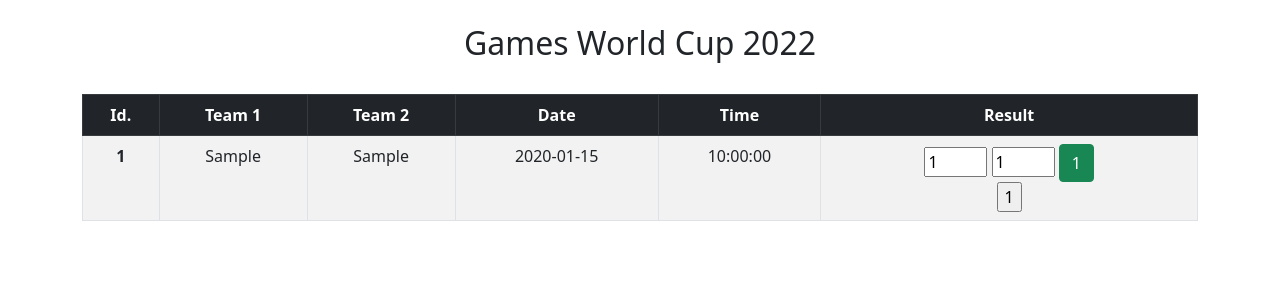
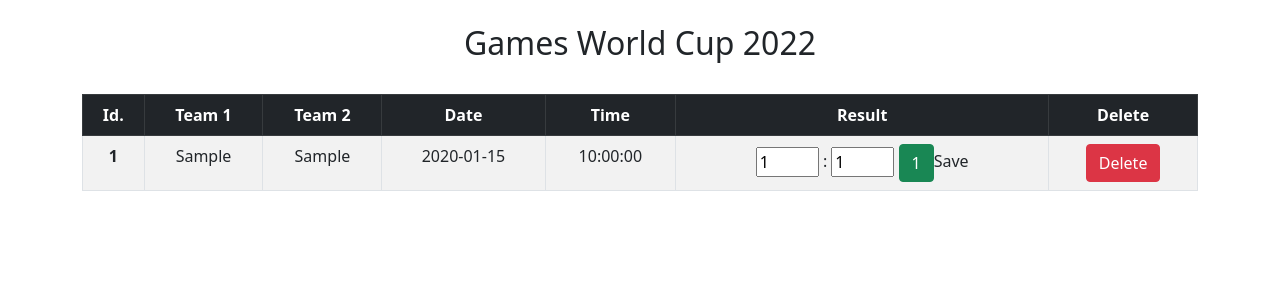
Before and after one commit to mateuszgua/game_typer, a Flask app: page /admin/game_edit in a window 1280 px wide. Shown: the part 56-356 px from the top of the page. Run offline with Flask 2, Linux system fonts and the light colour scheme; tables that the repository leaves empty hold one stand-in row (values such as "Sample post"); parts of the project's set-up code (start-up, migrations or seed data) failed here and were passed over; some libraries are stand-ins or nearby versions.

Commit message:
Fix: delete game, edit game result

```diff
--- a/game_app/templates/gamesedit.html
+++ b/game_app/templates/gamesedit.html
@@ -38,6 +38,7 @@
             <th scope="col">Date</th>
             <th scope="col">Time</th>
             <th scope="col">Result</th>
+            <th scope="col">Delete</th>
         </tr>
     </thead>
     <tbody>
@@ -49,17 +50,17 @@
                 <td>{{ game.game_day }}</td>
                 <td>{{ game.game_time }}</td>
                 <td>
-                    <body>
-                        <form method="POST">
-                            <!-- <input type="text" id="goals_team_1" name="goals_team_1" size="1" value="1">  -->
-                            <input type="text" id="team1" name="team1"size="1" value={{game.goals_team_1}}>
-                            <input type="text" id="team2" name="team2"size="1" value={{game.goals_team_2}}>
-                            <input class="btn btn-success" type="submit" value={{game.id}} name="action">
-                        </form>
-                        <form method="POST" action="{{ url_for('delete_game', game_id=game.id) }}">
-                            <input type="submit" name="delete" value={{game.id}} onclick="return confirm('Are you want to delte this game?')">
-                        </form>
-                    </body>
+                    <form method="POST" action="{{ url_for('game_edit', game_id=game.id) }}">
+                        <input type="text" id="team1" name="team1" size="1" value={{game.goals_team_1}}> :
+                        <input type="text" id="team2" name="team2" size="1" value={{game.goals_team_2}}>
+                        <input class="btn btn-success" type="submit" value={{game.id}} name="action">Save</input>
+                    </form>
+                </td>
+                <td>
+                    <form method="POST" action="{{ url_for('delete_game', game_id=game.id) }}">
+                        <input class="btn btn-danger" type="submit" name="delete" value="Delete"
+                        onclick="return confirm('Are you want to delte this game?')">
+                    </form>
                 </td>
             </tr>
         {% endfor %}
--- a/game_app/views.py
+++ b/game_app/views.py
@@ -243,6 +243,7 @@ def games():
             db_session.add(game)
             db_session.commit()
             flash('Add game successfully.')
+            return redirect(url_for('games'))
         flash('Whoops! There was a problem!')
     return render_template('gameslist.html', teams=teams, games=games, form=form)
 
@@ -262,15 +263,14 @@ def game_edit():
 
             db_session.commit()
             flash("Game updated successfully!")
-            return render_template('gamesedit.html', games=games)
+            return redirect(url_for('game_edit'))
         except:
             flash("Error! There was a problem edit game... try again.")
     return render_template('gamesedit.html', games=games)
 
 
-@app.post('/delete_game/<int:game_id>')
+@app.post('/admin/delete_game/<int:game_id>')
 def delete_game(game_id):
-    game_id = request.form['delete']
     game = Game.query.filter_by(id=game_id).first()
 
     try:
@@ -282,6 +282,8 @@ def delete_game(game_id):
     except:
         flash("Whoops! There was a problem deleting game, try again...")
 
+    return redirect(url_for('game_edit'))
+
 
 # Errors
 @ app.errorhandler(404)
```
